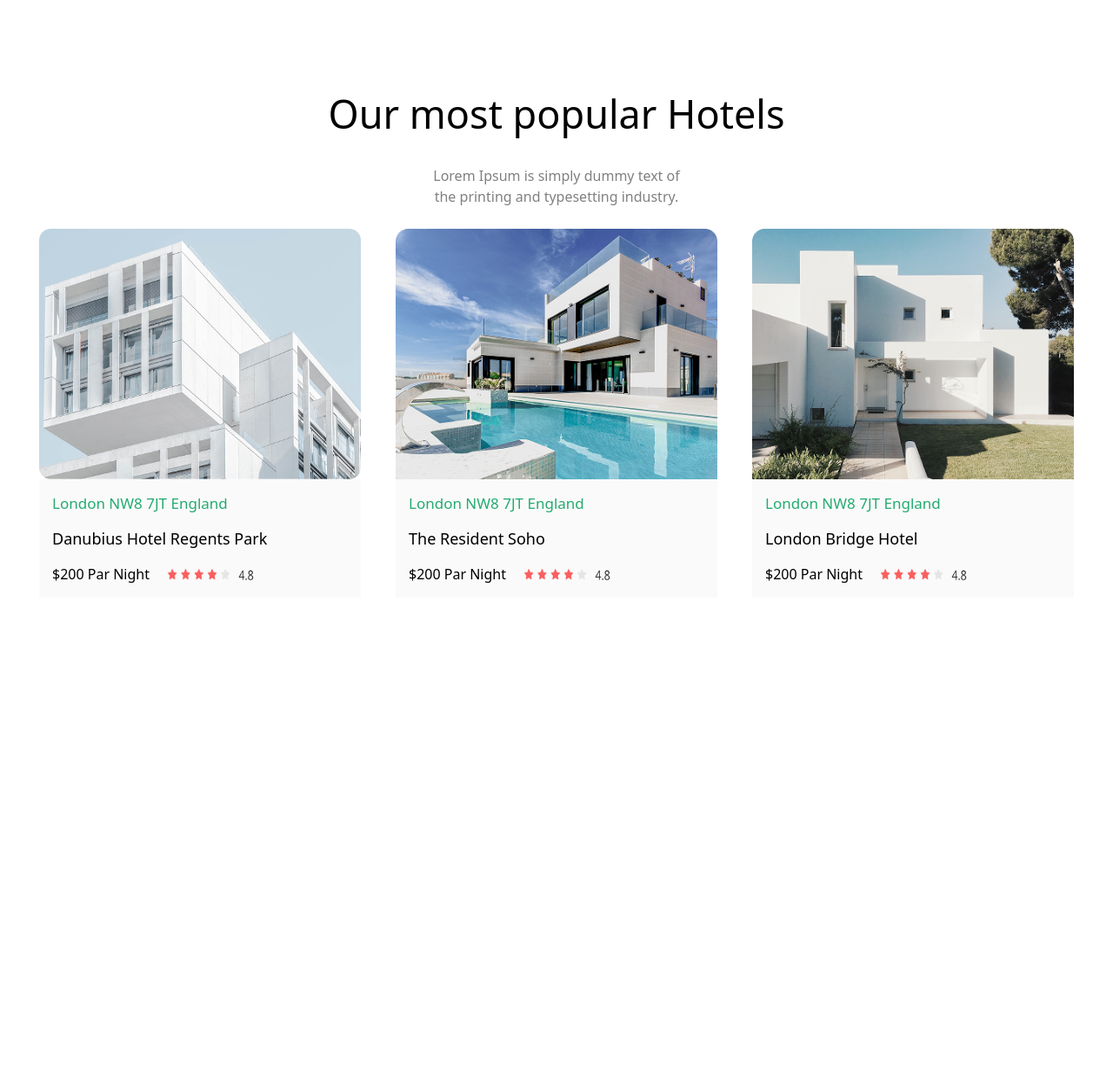
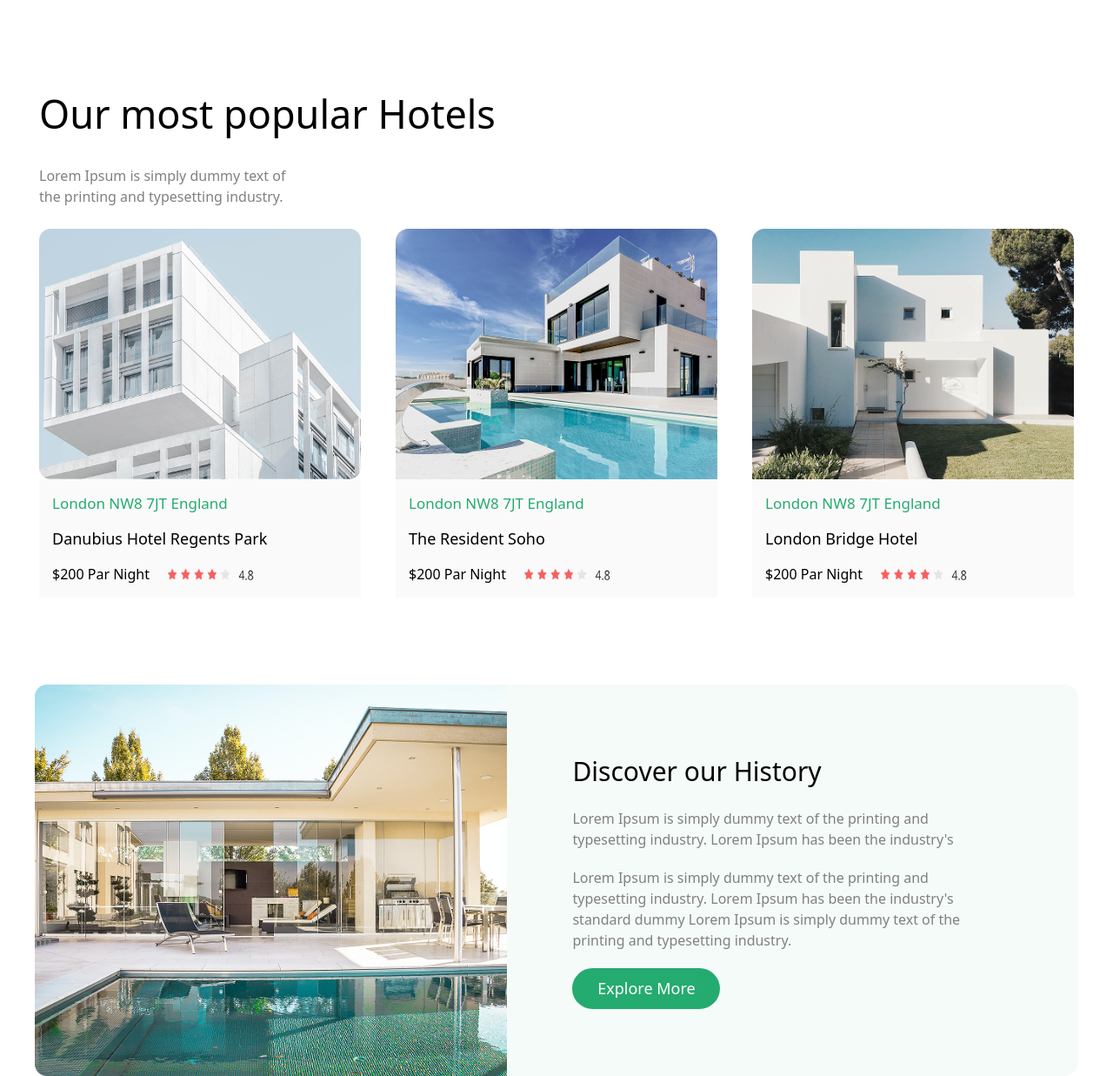
Before and after one commit to rxmnw/BRANCHES, a website: page index.html in a window 1280 px wide. Shown: the part 734-1971 px from the top of the page at 87% size. Before the commit the page ends 1421 px from the top, so only its background shows below. Drawn offline with Linux system fonts and the light colour scheme.

Commit message:
section3

```diff
--- a/index.html
+++ b/index.html
@@ -65,8 +65,8 @@
 
 <div class="m-auto flex  flex-col gap-[25px]">
 
-<h1 class="text-[45px] font-medium text-center">Our most popular Hotels</h1>
-<p class="text-[grey] lg:w-[300px] w-[90%] text-center  m-auto">Lorem Ipsum is simply dummy text of the printing and typesetting industry.</p>
+<h1 class="text-[45px] font-medium lg:text-start text-center">Our most popular Hotels</h1>
+<p class="text-[grey] lg:w-[300px] lg:text-start lg:m-[0px] w-[90%] text-center  m-auto">Lorem Ipsum is simply dummy text of the printing and typesetting industry.</p>
 
 <div class=" lg:flex  lg:gap-[40px] lg:flex-row flex-col m-auto">
 
@@ -124,7 +124,21 @@
 
 
 
+<section class="max-w-300 m-auto mt-[100px]">
 
+<div class="lg:flex lg:items-center lg:gap-[75px] bg-[#F4FBF8] lg:rounded-2xl lg:w-[1200px] w-[90%] m-auto">
+        <img class="lg:w-[550px] lg:h-[450px] w-[100%]" src="./src/srt.png" alt="">
+
+        <aside class="flex flex-col gap-[20px] lg:w-[90%] w-[100%] ">
+            <h1 class="text-[30px] font-medium lg:text-start text-center" >Discover our History</h1>
+<p class="text-[grey] w-[90%] lg:w-[480px] lg:text-start text-center">Lorem Ipsum is simply dummy text of the printing and typesetting industry. Lorem Ipsum has been the industry's </p>
+<p class="text-[grey] w-[90%] lg:w-[480px] lg:text-start text-center">Lorem Ipsum is simply dummy text of the printing and typesetting industry. Lorem Ipsum has been the industry's standard dummy Lorem Ipsum is simply dummy text of the printing and typesetting industry.</p>
+
+<button class="text-[white] text-[18px] rounded-[30px] bg-[#24AB70] p-[10px_20px] lg:w-[170px] " >Explore More</button>
+
+        </aside>
+    </div>
+</section>
 
 
 </main>
```
Also changed, not shown: src/image (3).png (added), src/output.css, src/srt.png (added).
